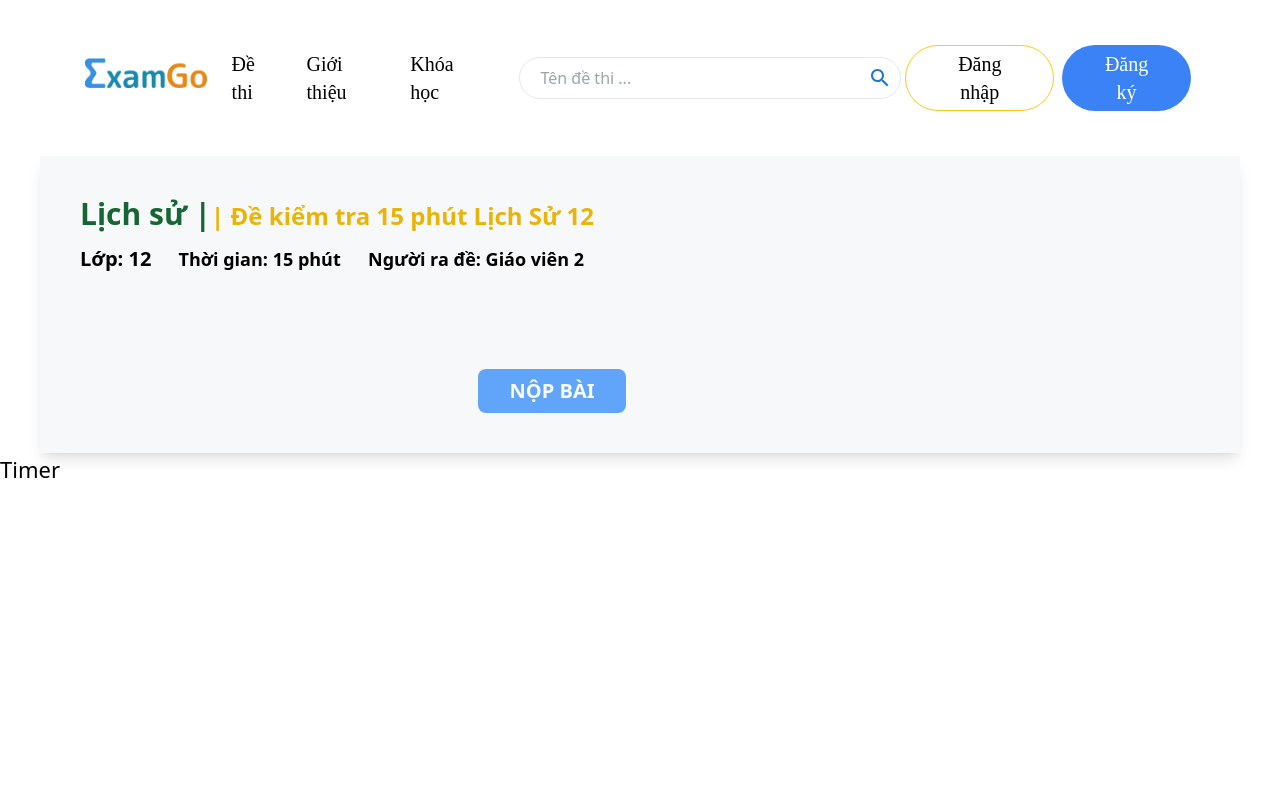
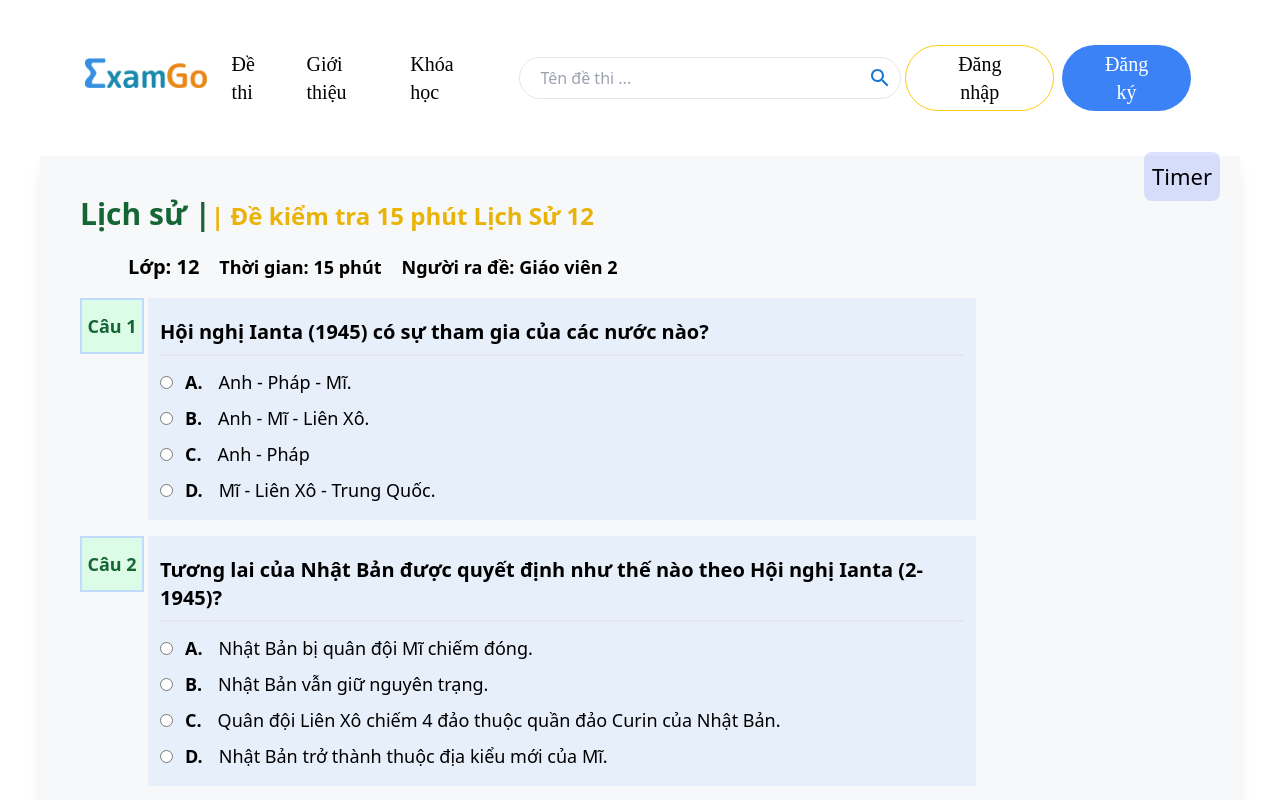
Before and after one commit to dungnguyenq1w2/ExamGo, a React (Create React App) app in the folder front-end/: page /exam/take/1 in a window 1280 px wide. Shown: the top 800 px of the page. Built offline with nearby package versions, Linux system fonts and the light colour scheme.

Commit message:
render exam in takeExam page

```diff
--- a/front-end/src/components/Header.jsx
+++ b/front-end/src/components/Header.jsx
@@ -1,12 +1,12 @@
+import MenuIcon from '@mui/icons-material/Menu';
 import SearchIcon from '@mui/icons-material/Search';
 import { IconButton } from '@mui/material';
-import MenuIcon from '@mui/icons-material/Menu';
-import React, { useEffect, useState } from 'react';
+import React, { useState } from 'react';
 import { Link, useNavigate } from 'react-router-dom';
 
 const Header = () => {
 	const navigate = useNavigate();
-	const [menu, setMenu] = useState(true);
+	const [menu, setMenu] = useState(false);
 
 	return (
 		<div
--- a/front-end/src/features/Exam/components/ExamForm.jsx
+++ b/front-end/src/features/Exam/components/ExamForm.jsx
@@ -1,8 +1,8 @@
-import { Modal } from '@mui/material';
 import React from 'react';
 import { useState } from 'react';
 import { useRef } from 'react';
 import { useForm } from 'react-hook-form';
+import Modal from 'react-modal/lib/components/Modal';
 import Question from './Question';
 
 const customStyles = {
@@ -24,10 +24,11 @@ function ExamForm({ questions, handleChooseAnswer }) {
 	const [submit, setSubmit] = useState(false); // Xử lý hết thời gian
 	const { register, handleSubmit, watch, setValue } = useForm();
 	const onSubmit = (data) => {
+		console.log(data);
 		// const startTime = localStorage.getItem(`startTime_${idExam}`);
 		// const takingTime = diffTime(startTime);
 		// data = modifiedOption(data, takingTime);
-		// setLoading(true);
+		setLoading(true);
 		// const handleSubmitExam = async () => {
 		// 	try {
 		// 		const res = await axios.post(
@@ -69,9 +70,8 @@ function ExamForm({ questions, handleChooseAnswer }) {
 	};
 
 	const buttonSubmit = useRef(); // sử dụng useRef để lấy ra button submit (tương tự document.getElement...)
-
 	return (
-		<div>
+		<div className="w-4/5">
 			<form
 				onSubmit={handleSubmit(onSubmit)}
 				onKeyDown={(e) => checkKeyDown(e)} // Chặn user ấn Enter
@@ -79,11 +79,12 @@ function ExamForm({ questions, handleChooseAnswer }) {
 				{questions?.map((question, idxQuestion) => (
 					<Question
 						key={question._id}
-						constent={question.content}
+						content={question.content}
 						idxQuestion={idxQuestion}
 						answers={question.answers}
-						handleChooseOption={handleChooseAnswer}
+						handleChooseAnswer={handleChooseAnswer}
 						register={register}
+						label={`answer${idxQuestion}`}
 					/>
 					// <div key={question._id}>
 					// 	<h4>{question.content}</h4>
@@ -109,7 +110,7 @@ function ExamForm({ questions, handleChooseAnswer }) {
 				</button>
 			</form>
 			{/* button submit giả cho user click để hiện Modal xác nhận nộp bài*/}
-			<div className="flex justify-center mr-44">
+			<div className="flex justify-center ">
 				<button
 					className="bg-blue-400 py-2 px-8 mt-4 font-bold text-gray-50 text-xl rounded-lg"
 					onClick={() => setSubmit(true)}
--- a/front-end/src/features/Exam/components/Question.jsx
+++ b/front-end/src/features/Exam/components/Question.jsx
@@ -4,7 +4,7 @@
 // import { useDispatch } from "react-redux";
 // import { chooseAnswer } from "../store/slices/answerSlice";
 
-function Question({ constent, idxQuestion, answers, handleChooseOption, register }) {
+function Question({ content, idxQuestion, answers, handleChooseAnswer, register, label }) {
 	// const dispatch = useDispatch();
 
 	// const handleChooseOption = (e) => {
@@ -23,41 +23,51 @@ function Question({ constent, idxQuestion, answers, handleChooseOption, register
 	// 	// const action = chooseAnswer(option);
 	// 	// dispatch(action);
 	// };
-
 	return (
 		<div className="flex my-4">
-			{/* <h4 className="flex justify-center items-center text-lg text-green-800 font-bold bg-green-100 h-14 w-16 border-2 border-blue-200">
-				Câu {index + 1}
+			<h4 className="flex justify-center items-center text-lg text-green-800 font-bold bg-green-100 h-14 w-16 border-2 border-blue-200">
+				Câu {idxQuestion + 1}
 			</h4>
 
 			<div className=" flex-1 ml-1 bg-blue-200 bg-opacity-30 p-3 ">
-				<h4 className="text-xl mb-2 font-bold py-2 px-9 border-b-2">{content}</h4>
-				<input
+				<h4 className="text-xl mb-2 font-semibold py-2  border-b-2">{content}</h4>
+				{/* <input
 					className="hidden"
 					type="text"
-					{...register(`question${index}`)}
-					value={idContent}
-				/>
-				<label className="flex items-center relative py-1">
+					{...register(`question${idxQuestion}`)}
+					// value={idContent}
+				/> */}
+				{answers &&
+					answers.map((answer, idxAnswer) => (
+						<label key={answer._id} className="flex items-center relative py-1">
 							<input
-						className="mr-3 h-6 w-6 "
+								className="mr-3"
 								{...register(label)}
 								// type={checkBox ? 'checkbox' : 'radio'}
 								type="radio"
-						value={answers[0]?._id}
-						onClick={handleChooseOption}
+								value={answer._id}
+								onClick={() => handleChooseAnswer(idxQuestion, idxAnswer)}
 							/>
-					<span className="text-lg pr-2 font-bold">A.</span>
-					<p className="text-lg px-2 font-medium">{answers[0]?.content}</p>
+							<span className="text-lg pr-2 font-bold">
+								{idxAnswer === 0
+									? 'A.'
+									: idxAnswer === 1
+									? 'B.'
+									: idxAnswer === 2
+									? 'C.'
+									: 'D.'}
+							</span>
+							<p className="text-lg px-2 font-medium">{answer.content}</p>
 						</label>
-				<label className="flex items-center relative py-1">
+					))}
+				{/*<label className="flex items-center relative py-1">
 					<input
 						className="mr-3 h-6 w-6 "
 						{...register(label)}
 						// type={checkBox ? 'checkbox' : 'radio'}
 						type="radio"
 						value={answers[1]?._id}
-						onClick={handleChooseOption}
+						onClick={handleChooseAnswer}
 					/>
 					<span className="text-lg pr-2 font-bold">B.</span>
 					<p className="text-lg px-2 font-medium">{answers[1]?.content}</p>
@@ -69,7 +79,7 @@ function Question({ constent, idxQuestion, answers, handleChooseOption, register
 						// type={checkBox ? 'checkbox' : 'radio'}
 						type="radio"
 						value={answers[2]?._id}
-						onClick={handleChooseOption}
+						onClick={handleChooseAnswer}
 					/>
 					<span className="text-lg pr-2 font-bold">C.</span>
 					<p className="text-lg px-2 font-medium">{answers[2]?.content}</p>
@@ -81,12 +91,12 @@ function Question({ constent, idxQuestion, answers, handleChooseOption, register
 						// type={checkBox ? 'checkbox' : 'radio'}
 						type="radio"
 						value={answers[3]?._id}
-						onClick={handleChooseOption}
+						onClick={handleChooseAnswer}
 					/>
 					<span className="text-lg pr-2 font-bold">D.</span>
 					<p className="text-lg px-2 font-medium">{answers[3]?.content}</p>
-				</label>
-			</div> */}
+				</label> */}
+			</div>
 		</div>
 	);
 }
--- a/front-end/src/features/Exam/pages/TakeExam.jsx
+++ b/front-end/src/features/Exam/pages/TakeExam.jsx
@@ -1,8 +1,8 @@
 import React, { useEffect, useState } from 'react';
-import ExamBody from '../components/ExamBody';
 import ExamForm from '../components/ExamForm';
 import StateBox from '../components/StateBox';
 import Timer from '../components/Timer';
+import Countdown from 'react-countdown';
 
 function TakeExam() {
 	const [exam, setExam] = useState({
@@ -47,7 +47,7 @@ function TakeExam() {
 				_id: '61e3f4193b7773d24d08c677',
 				content:
 					'Tương lai của Nhật Bản được quyết định như thế nào theo Hội nghị Ianta (2-1945)?',
-				options: [
+				answers: [
 					{
 						_id: '61e3f4183b7773d24d08c66f',
 						content: 'Nhật Bản bị quân đội Mĩ chiếm đóng.',
@@ -74,7 +74,7 @@ function TakeExam() {
 				_id: '61e3f41a3b7773d24d08c681',
 				content:
 					'Hội nghị Ianta được triệu tập vào thời điểm nào của cuộc Chiến tranh thế giới thứ hai (1939 – 1945)?',
-				options: [
+				answers: [
 					{
 						_id: '61e3f4193b7773d24d08c679',
 						content: 'Chiến tranh thế giới thứ hai bùng nổ',
@@ -101,7 +101,7 @@ function TakeExam() {
 				_id: '61e3f45bf5ee57a712a93c0a',
 				content:
 					'Theo quyết định của hội nghị Ianta (2-1945), quốc gia nào cần phải trở thành một quốc gia thống nhất và dân chủ?',
-				options: [
+				answers: [
 					{
 						_id: '61e3f45af5ee57a712a93a08',
 						content: 'Đức',
@@ -131,26 +131,67 @@ function TakeExam() {
 		__v: 0,
 	});
 	const [answers, setAnswers] = useState([]);
+	const [time, setTime] = useState(exam.minuteLimit * 60);
+	const [timeRemain, setTimeRemain] = useState(15 * 60);
 	// const [loading, setLoading] = useState(false);
 
 	useEffect(() => {
-		setAnswers(new Array(exam.length).fill());
+		setAnswers(new Array(exam.questions.length).fill());
 	}, []);
-	useEffect(() => {}, [answers]);
+
+	// useEffect(() => {}, [answers]);
 	const handleChooseAnswer = (index, answer) => {
+		answer = answer === 0 ? 'A' : answer === 1 ? 'B' : answer === 2 ? 'C' : 'D';
 		const newAnswers = [...answers];
 		newAnswers[index] = answer;
 		setAnswers(newAnswers);
 	};
+
+	const renderer = ({ hours, minutes, seconds, completed }) => {
+		if (completed) {
+			// Render a completed state
+			return (
+				<div className="py-10 w-52 flex justify-center">
+					<div className="h-16 w-40 border-2 border-red-500 flex flex-col items-center rounded-xl justify-center">
+						<h1 className="text-red-600 font-bold text-3xl">HẾT GIỜ</h1>
+					</div>
+				</div>
+			);
+		} else {
+			// Render a countdown
+			return <Timer hours={hours} minutes={minutes} seconds={seconds} />;
+		}
+	};
+
 	return (
-		<div className="exam">
+		<div className="relative">
 			<div className="flex-1 flex flex-col mx-6 sm:mx-10 px-2 sm:px-10 py-10 bg-gray-200 bg-opacity-30 shadow-lg">
-				<ExamBody exam={exam} />
+				<div className="">
+					<div>
+						<span className="text-3xl font-bold text-green-800">{exam?.subject} |</span>
+						<span className="text-yellow-500 text-2xl font-semibold">
+							| {exam?.name}
+						</span>
+					</div>
+					<div className="items-center mt-4">
+						<span className="text-xl font-semibold ml-12">Lớp: {exam?.grade}</span>
+						<span className="text-lg font-semibold ml-5">
+							Thời gian: {exam?.minuteLimit} phút
+						</span>
+						<span className="text-lg font-semibold ml-5">
+							Người ra đề: {exam?.creator?.name}
+						</span>
+					</div>
+				</div>
 				<ExamForm questions={exam.questions} handleChooseAnswer={handleChooseAnswer} />
 			</div>
-			<div>
+			<div className="fixed top-28 right-5 bg-indigo-300 bg-opacity-40 rounded-lg p-2 m-10">
 				<StateBox answers={answers} />
-				<Timer />
+				<Countdown
+					date={Date.now() + (time != timeRemain ? timeRemain : time) * 1000}
+					renderer={renderer}
+					// onComplete={() => dispatch(timeout(true))}
+				/>
 			</div>
 		</div>
 	);
--- a/package.json
+++ b/package.json
@@ -1,5 +1,6 @@
 {
   "dependencies": {
+    "react-countdown": "^2.3.2",
     "react-modal": "^3.15.1",
     "react-redux": "^8.0.1"
   }
```
Also changed, not shown: 1 other file (tests, documents, lock files or other folders). Lines whose indentation alone changed are shown as unchanged.
